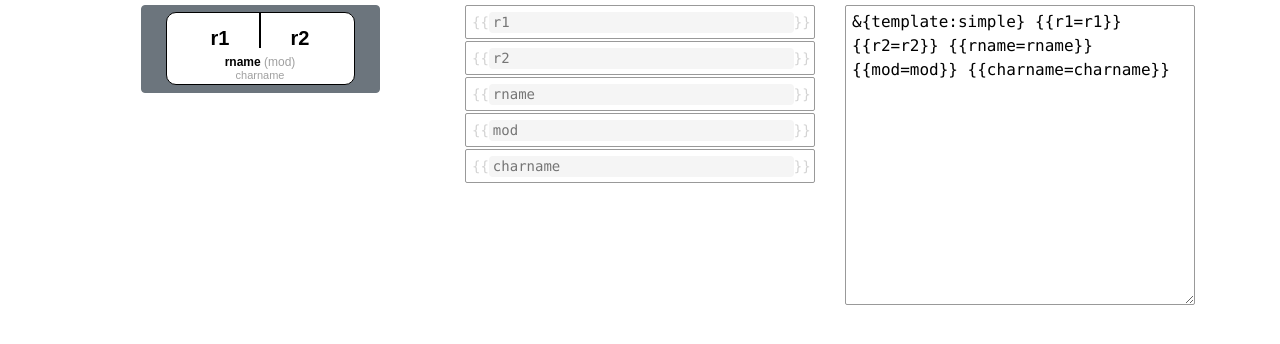
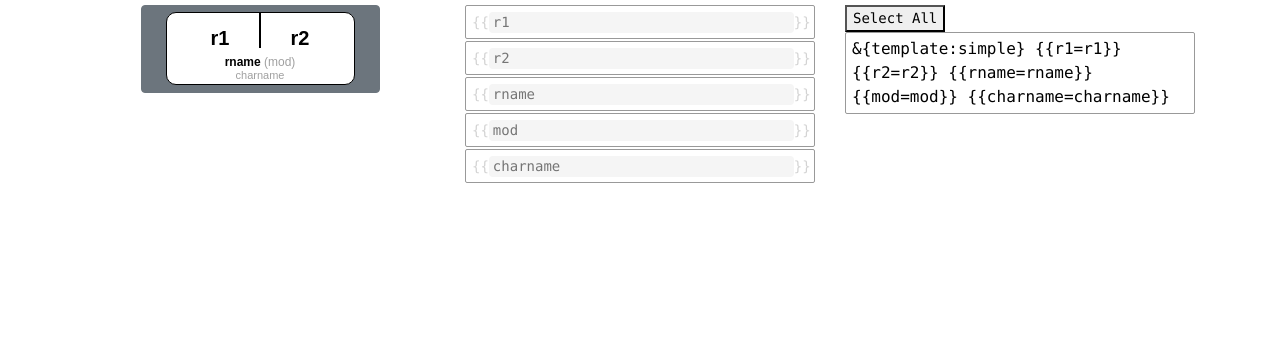
Before and after one commit to jbovee/roll20-macro-builder, a React (Create React App) app: page / in a window 1280 px wide. Shown: the top 344 px of the page. Built offline with nearby package versions, Linux system fonts and the light colour scheme.

Commit message:
Add react-textarea-autosize for autosizing macro output. Move output to its own component

```diff
--- a/package.json
+++ b/package.json
@@ -8,6 +8,7 @@
 		"react": "^16.4.1",
 		"react-dom": "^16.4.1",
 		"react-scripts": "1.1.4",
+		"react-textarea-autosize": "^7.0.4",
 		"reactstrap": "^6.3.0"
 	},
 	"scripts": {
--- a/src/App.css
+++ b/src/App.css
@@ -3,14 +3,13 @@ body {
 }
 
 .result-single {
+	resize: none;
 	color: black;
-	padding: 2px;
 	border: 1px solid #999;
 	border-radius: 2px;
 	padding: 4px 6px;
 	font-size: 16px;
 	display: block;
-	height: 300px;
 	width: 100%;
 }
 
--- a/src/App.js
+++ b/src/App.js
@@ -1,6 +1,7 @@
 import React, { Component } from 'react';
 import FieldList from './components/FieldList';
 import Template from './components/Template';
+import Output from './components/Output';
 import { Dropdown, DropdownToggle, DropdownMenu, DropdownItem } from 'reactstrap';
 import './App.css';
 
@@ -97,9 +98,7 @@ class App extends Component {
 						<FieldList fields={currentFields} handlerFromParent={this.handleData} />
 					</div>
 					<div className="col">
-						<code>
-							<textarea className="result-single" spellCheck={false} wrap="hard" value={output} readOnly />
-						</code>
+						<Output value={output} />
 					</div>
 				</div>
 			</div>
--- /dev/null
+++ b/src/components/Output.js
@@ -0,0 +1,28 @@
+import React, { Component } from 'react';
+import Textarea from 'react-textarea-autosize';
+
+class Output extends Component {
+	constructor(props) {
+		super(props);
+		this.outputText = {};
+		this.selectText = this.selectText.bind(this);
+	}
+
+	selectText() {
+		this.outputText.select();
+	}
+
+	render() {
+		let { value } = this.props;
+		return (
+			<div className="output-container">
+				<code>
+					<button onClick={this.selectText}>Select All</button>
+					<Textarea inputRef={(outputText) => this.outputText = outputText} className="result-single" spellCheck={false} wrap="hard" value={value} readOnly />
+				</code>
+			</div>
+		);
+	}
+}
+
+export default Output;
```
Also changed, not shown: 1 other file (tests, documents, lock files or other folders).
